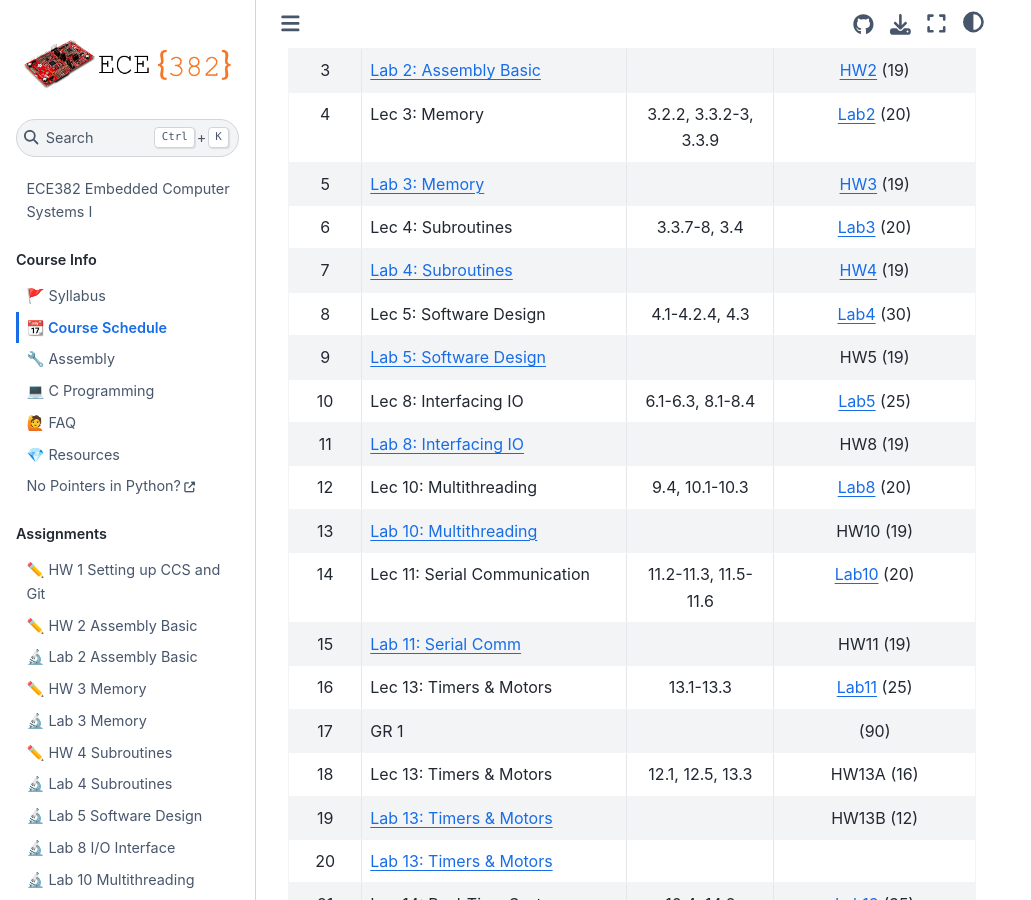
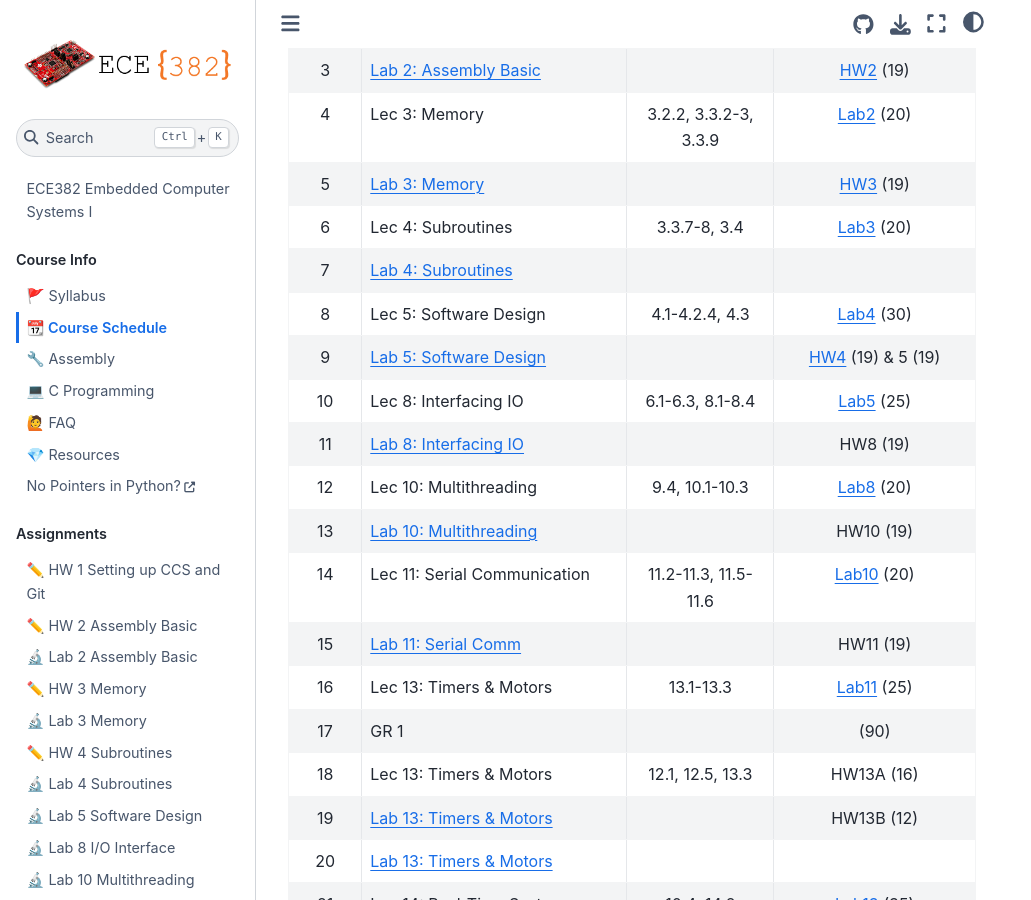
Before and after one commit to USAFA-ECE/ece382, a Jupyter Book: the page built from docs/schedule.md, in a window 1280 px wide and 900 px high, scrolled down 433 px. Shown: the whole window, without its empty margins (0-1031 px from the left). Built offline with Jupyter Book 1.0.4 settings and Sphinx 7.4.7 and the Sphinx Book theme 1.1.4, drawn with Linux system fonts in a browser that asks for light colours.

Commit message:
Update schedule.md

```diff
--- a/docs/schedule.md
+++ b/docs/schedule.md
@@ -13,9 +13,9 @@ This schedule is subject to change as appropriate.
 | 4      | Lec 3: Memory                                    | 3.2.2, 3.3.2-3, 3.3.9| [Lab2](Assignments/lab2.md)           (20)|
 | 5      | [Lab 3: Memory](Assignments/lab3.md)             |                      | [HW3](Assignments/homework3.md)       (19)|
 | 6      | Lec 4: Subroutines                               | 3.3.7-8, 3.4         | [Lab3](Assignments/lab3.md)           (20)|
-| 7      | [Lab 4: Subroutines](Assignments/lab4.md)        |                      | [HW4](Assignments/homework4.md)       (19)|
+| 7      | [Lab 4: Subroutines](Assignments/lab4.md)        |                      |                                           |
 | 8      | Lec 5: Software Design                           | 4.1-4.2.4, 4.3       | [Lab4](Assignments/lab4.md)           (30)|
-| 9      | [Lab 5: Software Design](Assignments/lab5.md)    |                      | HW5                                   (19)|
+| 9      | [Lab 5: Software Design](Assignments/lab5.md)    |                      | [HW4](Assignments/homework4.md)  (19) & 5 (19)|
 | 10     | Lec 8: Interfacing IO                            | 6.1-6.3, 8.1-8.4     | [Lab5](Assignments/lab5.md)           (25)|
 | 11     | [Lab 8: Interfacing IO](Assignments/lab8.md)     |                      | HW8                                   (19)|
 | 12     | Lec 10: Multithreading                           | 9.4, 10.1-10.3       | [Lab8](Assignments/lab8.md)           (20)|
```
